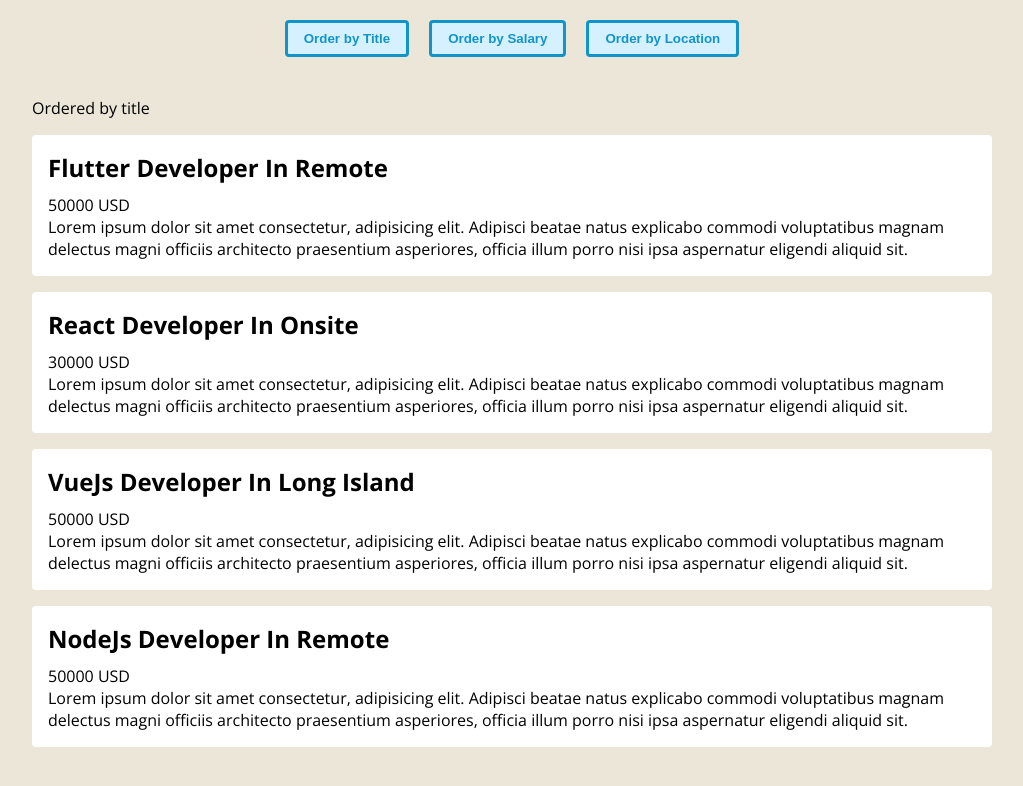
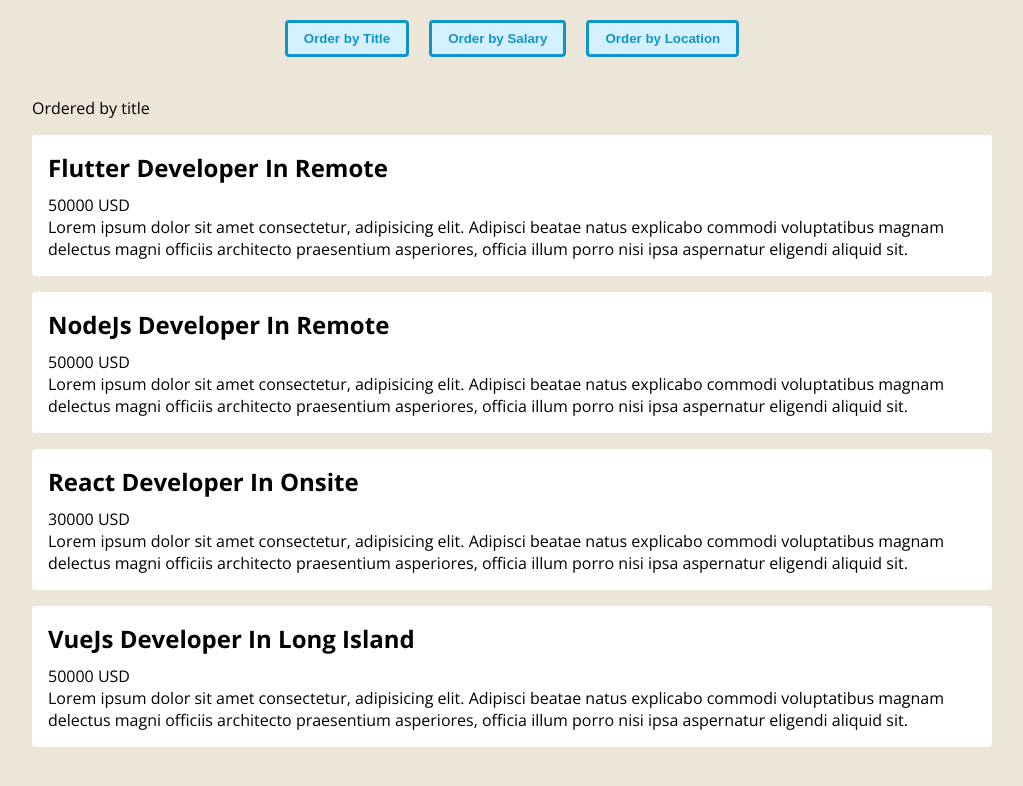
Before and after one commit to herocodess/vue-hyrule-jobs, a Vue app: page / in a window 1280 px wide. Shown: the top 786 px of the page, without its empty margins (128-1151 px from the left). Built offline with nearby package versions, Linux system fonts and the light colour scheme.

Commit message:
using computed values to sort the array of jobs

```diff
--- a/src/components/JobsList.vue
+++ b/src/components/JobsList.vue
@@ -2,7 +2,7 @@
     <div class="job-list">
         <p>Ordered by {{order}}</p>
         <ul>
-            <li v-for="job in jobs" :key="job.id">
+            <li v-for="job in orderedJobs" :key="job.id">
                 <h2>
                     {{job.title}} in {{job.location}}
                 </h2>
@@ -18,7 +18,7 @@
 </template>
 
 <script lang="ts">
-import { defineComponent, PropType } from 'vue';
+import { computed, defineComponent, PropType } from 'vue';
 import Job from '@/models/job';
 import OrderTerm from '@/models/OrderTerm';
 
@@ -32,8 +32,16 @@
         order: {
             required: true,
             type: String as PropType<OrderTerm>,
+        },
+    },
+    setup(props) {
+          const orderedJobs = computed(()=> {
+            return [...props.jobs].sort((a: Job, b: Job) =>  {
+              return a[props.order] > b[props.order] ?1:-1
+            })
+          })
+          return {orderedJobs}
         }
-    }
 })
 </script>
 
```
